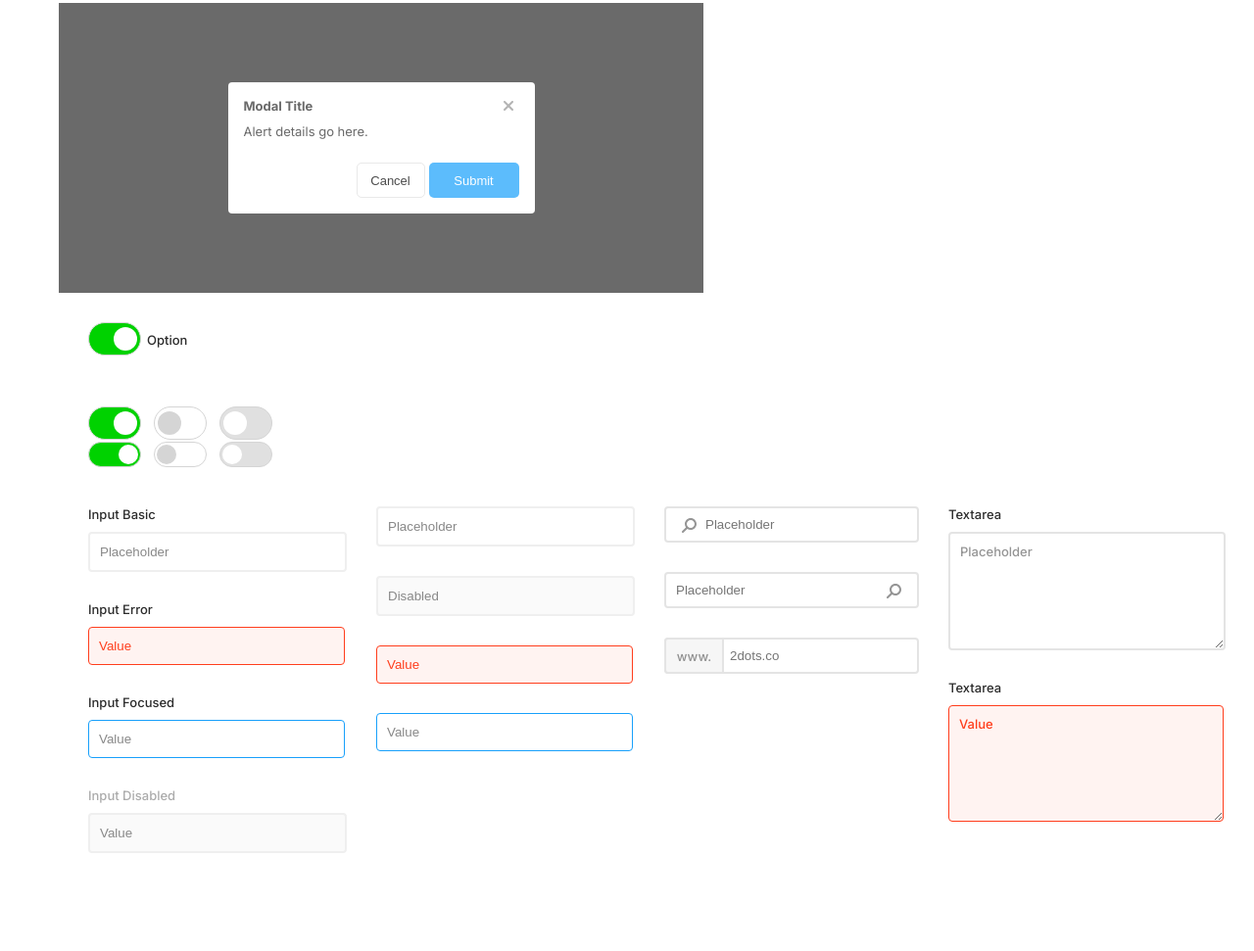
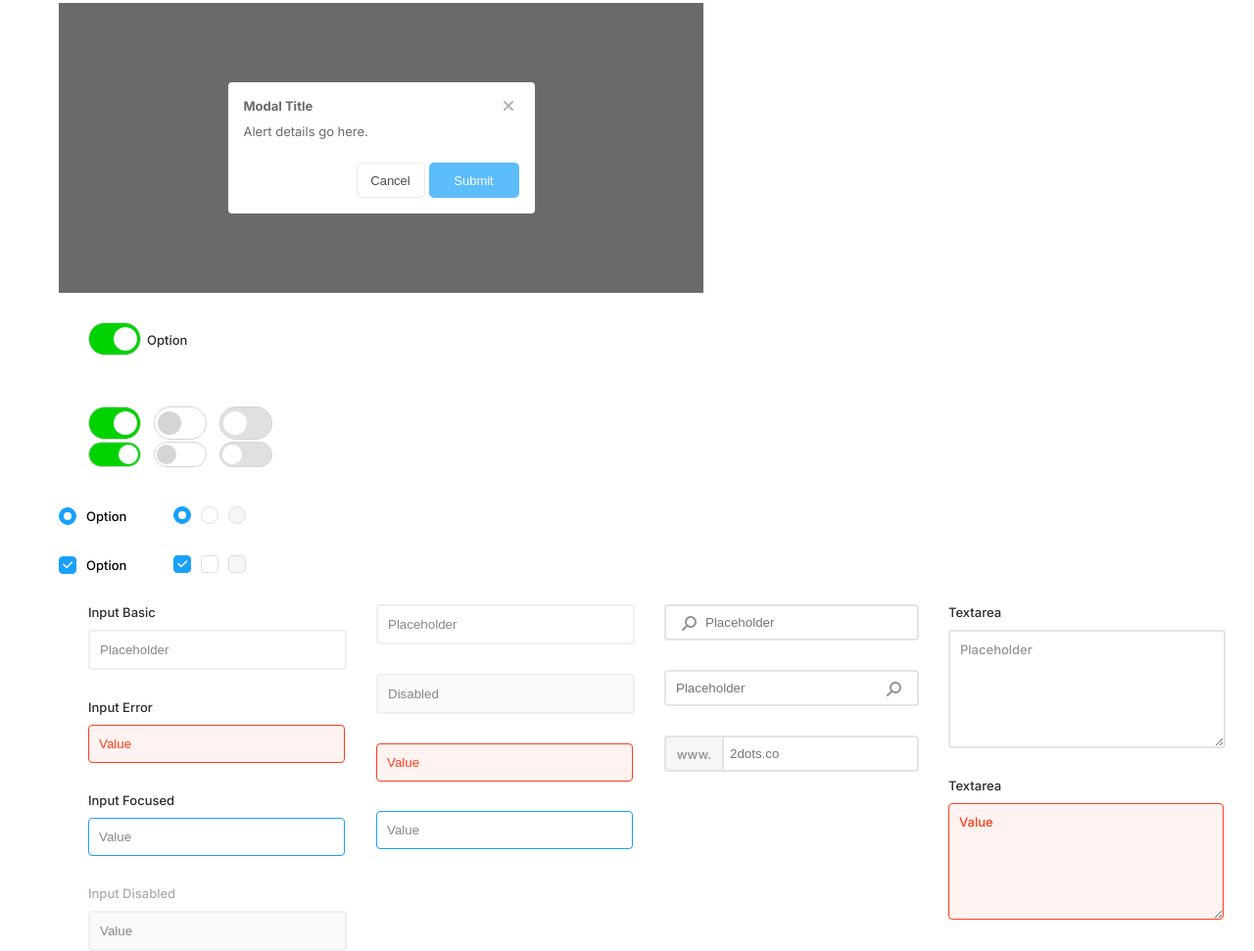
Before and after one commit to Angelina207/UI-kit, a plain HTML site: page index.html in a window 1280 px wide. Shown: the part 758-1729 px from the top of the page at 98% size. Before the commit the page ends 1629 px from the top, so only its background shows below. Drawn offline with Linux system fonts and the light colour scheme.

Commit message:
Add files via upload

```diff
--- a/css/style.css
+++ b/css/style.css
@@ -433,6 +433,91 @@ p {
   left: 30px;
 }
 
+.wrapp__form {
+  display: flex;
+  padding-top: 30px;
+}
+
+.form__radio {
+  padding-right: 40px;
+  display: flex;
+  align-items: center;
+}
+
+.radio-box {
+  padding-right: 20px;
+}
+
+.radio-title {
+  padding-left: 20px;
+  font-size: 13px;
+  font-weight: 500;
+}
+
+.radio-btn {
+  appearance: none;
+  position: relative;
+}
+
+.radio-btn--padding {
+  padding-left: 20px;
+}
+
+.radio-label {
+  position: absolute;
+  width: 16px;
+  height: 16px;
+  background-color: #fff;
+  border: 1px solid #E0E0E0FF;
+  cursor: pointer;
+}
+
+.radio-label--circle {
+  border-radius: 50%;
+}
+
+.radio-label--circle:before {
+  position: absolute;
+  top: calc(50% - 4px);
+  left: calc(50% - 4px);
+  display: inline-block;
+  content: "";
+  width: 8px;
+  height: 8px;
+  background-color: #fff;
+  border-radius: 50%;
+  opacity: 0;
+  transition: 250ms;
+}
+
+.radio-btn:checked ~ .radio-label--circle:before {
+  opacity: 1;
+}
+
+.radio-btn:checked ~ .radio-label {
+  background-color: #18A0FBFF;
+  border: 1px solid #18A0FBFF;
+}
+
+.radio-btn:disabled ~ .radio-label {
+  background-color: #F6F6F6FF;
+}
+
+.radio-label--square {
+  border-radius: 4px;
+}
+
+.radio-svg-check {
+  position: absolute;
+  top: calc(50% - 4px);
+  left: calc(50% - 5.5px);
+  opacity: 0;
+}
+
+.radio-btn:checked ~ .radio-label--square > .radio-svg-check {
+  opacity: 1;
+}
+
 .form-wrapp {
   display: flex;
   flex-direction: row;
--- a/index.html
+++ b/index.html
@@ -190,7 +190,67 @@
         </div>
     </div>
 </div>
+	<div class="container">
+    <div class="wrapp__form">
+        <form class="form__radio">
+            <input checked name="radio-option" class="radio-btn" type="radio" id="choise">
+            <p class="radio-title">Option</p>
+            <label class="radio-label radio-label--circle" for="choise"></label>
+        </form>
+        <form class="form__radio">
+            <div class="radio-box">
+                <input name="radioBtn" class="radio-btn" type="radio" value="value1" id="choise1" checked>
+                <label class="radio-label radio-label--circle" for="choise1"></label>
+            </div>
+            <div class="radio-box">
+                <input name="radioBtn" class="radio-btn" type="radio" value="value2" id="choise2">
+                <label class="radio-label radio-label--circle" for="choise2"></label>
+            </div>
+            <div class="radio-box">
+                <input name="radioBtn" class="radio-btn" type="radio" value="value3" id="choise3" disabled>
+                <label class="radio-label radio-label--circle" for="choise3"></label>
+            </div>
+        </form>
+    </div>
 
+    <div class="wrapp__form">
+        <form  class="form__radio" action="">
+            <input checked class="radio-btn" type="radio">
+            <p class="radio-title">Option</p>
+            <label class="radio-label radio-label--square" for="">
+                <svg class="radio-svg-check" width="11" height="8" viewBox="0 0 11 8" fill="none" xmlns="http://www.w3.org/2000/svg">
+                    <path d="M1 3.5L4 6.5L9.5 1" stroke="white" stroke-width="1.5" stroke-linecap="round" stroke-linejoin="round"/>
+                </svg>
+            </label>
+        </form>
+        <form class="form__radio">
+            <div class="radio-box">
+                <input name="radioBtn" class="radio-btn" type="radio" value="value4" id="choise4" checked>
+                <label class="radio-label radio-label--square" for="choise4">
+                    <svg class="radio-svg-check" width="11" height="8" viewBox="0 0 11 8" fill="none" xmlns="http://www.w3.org/2000/svg">
+                        <path d="M1 3.5L4 6.5L9.5 1" stroke="white" stroke-width="1.5" stroke-linecap="round" stroke-linejoin="round"/>
+                    </svg>
+                </label>
+            </div>
+            <div class="radio-box">
+                <input name="radioBtn" class="radio-btn" type="radio" value="value5" id="choise5">
+                <label class="radio-label radio-label--square" for="choise5">
+                    <svg class="radio-svg-check" width="11" height="8" viewBox="0 0 11 8" fill="none" xmlns="http://www.w3.org/2000/svg">
+                        <path d="M1 3.5L4 6.5L9.5 1" stroke="white" stroke-width="1.5" stroke-linecap="round" stroke-linejoin="round"/>
+                    </svg>
+                </label>
+            </div>
+            <div class="radio-box">
+                <input name="radioBtn" class="radio-btn" type="radio" value="value6" id="choise6" disabled>
+                <label class="radio-label radio-label--square" for="choise6">
+                    <svg class="radio-svg-check" width="11" height="8" viewBox="0 0 11 8" fill="none" xmlns="http://www.w3.org/2000/svg">
+                        <path d="M1 3.5L4 6.5L9.5 1" stroke="white" stroke-width="1.5" stroke-linecap="round" stroke-linejoin="round"/>
+                    </svg>
+                </label>
+            </div>
+        </form>
+    </div>
+</div>
 	<div class="container">
      <!-- input forms -->
      <div class="form-wrapp">
```
Also changed, not shown: css/style.min.css, svgicons/check.svg (added).
